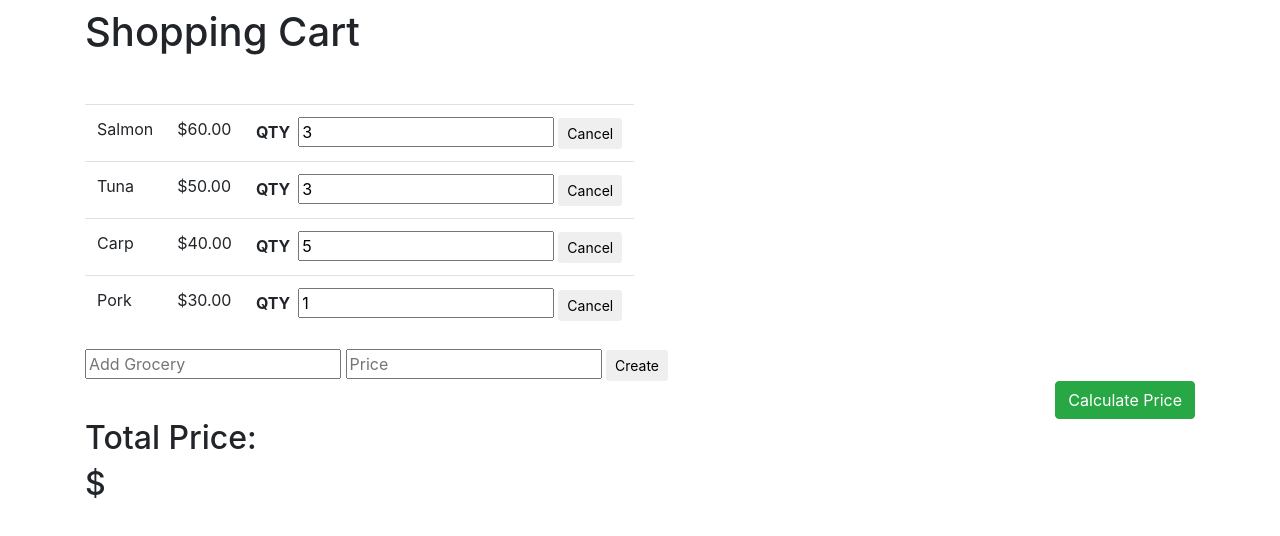
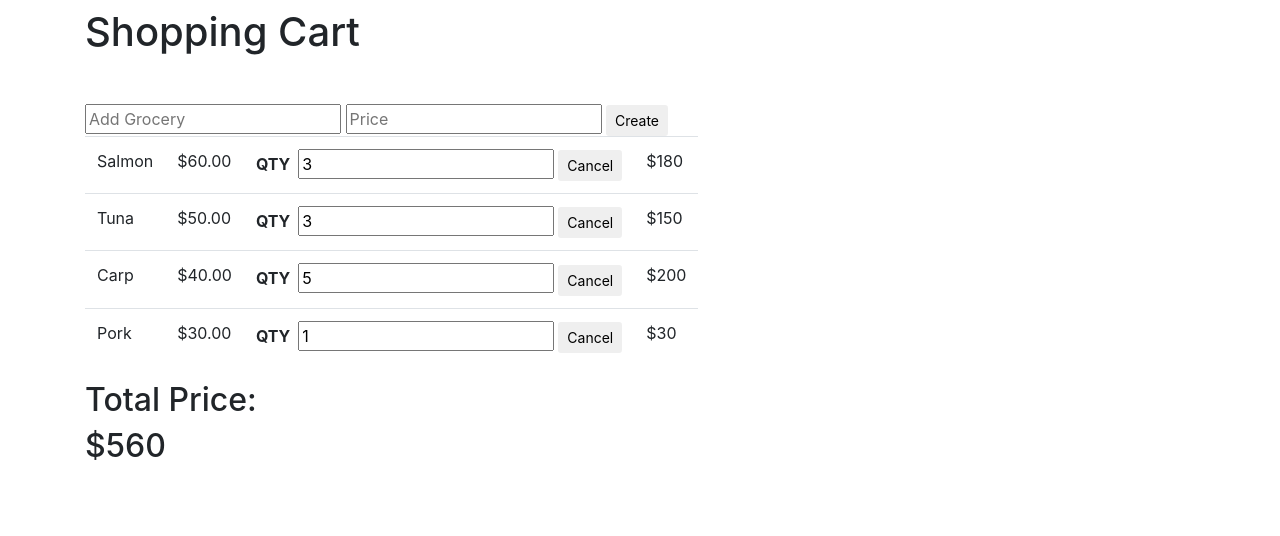
Before and after one commit to travisddraper/Simple_Shopping_Cart, a plain HTML site: page index.html in a window 1280 px wide. Drawn offline with nearby package versions, Linux system fonts and the light colour scheme.

Commit message:
table functionality complete

```diff
--- a/index.html
+++ b/index.html
@@ -19,30 +19,6 @@
       <h1 class='mb-5 mt-2'>Shopping Cart</h1>
       <div class="row">
         <div class="col-12">
-          <table class="table table-responsive">
-            <tbody>
-              <tr>
-                <td class="grocery">Salmon</td>
-                <td class="price">$60.00</td>
-                <td class="quantity">QTY<input class="ml-2" type="number" value="3" /><button class='btn btn-sm remove ml-1'>Cancel</button></td>
-              </tr>
-              <tr>
-                <td class="grocery">Tuna</td>
-                <td class="price">$50.00</td>
-                <td class="quantity">QTY<input class="ml-2" type="number" value="3" /><button class='btn btn-sm remove ml-1'>Cancel</button></td>
-              </tr>
-              <tr>
-                <td class="grocery">Carp</td>
-                <td class="price">$40.00</td>
-                <td class="quantity">QTY<input class="ml-2" type="number" value="5" /><button class='btn btn-sm remove ml-1'>Cancel</button></td>
-              </tr>
-             <tr>
-               <td class="grocery">Pork</td>
-               <td class="price">$30.00</td>
-               <td class="quantity">QTY<input class="ml-2" type="number" value="1" /><button class='btn btn-sm remove ml-1'>Cancel</button></td>
-             </tr>
-            </tbody>
-          </table>
           <div>
             <form id="addGrocery">
               <input name="grocery" type='text' placeholder="Add Grocery" required />
@@ -50,7 +26,34 @@
               <button id="addItem" class='btn btn-sm'>Create</button>
             </form>
           </div>
-          <button class='btn btn-success float-right'>Calculate Price</button>
+          <table class="table table-responsive">
+            <tbody>
+              <tr>
+                <td class="grocery">Salmon</td>
+                <td class="price">$60.00</td>
+                <td class="quantity">QTY<input class="ml-2" type="number" value="3" /><button class='btn btn-sm remove ml-1'>Cancel</button></td>
+                <td class="cost"></td>
+              </tr>
+              <tr>
+                <td class="grocery">Tuna</td>
+                <td class="price">$50.00</td>
+                <td class="quantity">QTY<input class="ml-2" type="number" value="3" /><button class='btn btn-sm remove ml-1'>Cancel</button></td>
+                <td class="cost"></td>
+              </tr>
+              <tr>
+                <td class="grocery">Carp</td>
+                <td class="price">$40.00</td>
+                <td class="quantity">QTY<input class="ml-2" type="number" value="5" /><button class='btn btn-sm remove ml-1'>Cancel</button></td>
+                <td class="cost"></td>
+              </tr>
+             <tr>
+               <td class="grocery">Pork</td>
+               <td class="price">$30.00</td>
+               <td class="quantity">QTY<input class="ml-2" type="number" value="1" /><button class='btn btn-sm remove ml-1'>Cancel</button></td>
+               <td class="cost"></td>
+             </tr>
+            </tbody>
+          </table>
         </div>
       </div>
       <h2>Total Price:</h2>
--- a/js/application.js
+++ b/js/application.js
@@ -1,18 +1,72 @@
-//inside of the ready function of jQuery, I need to run a price update
-//that appends to each <tr> a $$ amount based on the value inputed to
-//the quantity field
+function removeDollarSign(string) {
+    var newString = '';
+    for(i=0;i<string.length;i++) {
+        if(string[i] !== '$') {
+            newString += string[i];
+        }
+    }
+    return newString;
+}
 
-//Need to create a "Cancel" button that will remove its <tr> and need
-//to make sure I add this on the document.body so it is appended to each
-//<tr> that is created and not just the ones that exist.
+var costCalculator = function (ele) {
+
+    var groceryString = $(ele).find('.price').text();
+
+    var groceryPrice = removeDollarSign(groceryString);
+
+    var quantity = parseFloat($(ele).find('.quantity input').val())
+
+    var cost = groceryPrice * quantity
+
+    return cost
+}
+
+var sum = function (acc, x) {return acc + x};
+
+var costUpdater = function (ele) {
+
+    var totalPriceArray = [];
+
+    $('tbody tr').each(function (i, ele) {
+
+        var groceryCost = costCalculator(ele);
+
+        totalPriceArray.push(groceryCost);
+
+        $(this).find('.cost').html('$'+ groceryCost);
+
+    })
+
+    if(totalPriceArray.length === 0) {
+
+        $('#totalPrice').html("$" + 0);
+
+    } else {
+
+        var totalPrice = totalPriceArray.reduce(sum);
+
+        $('#totalPrice').html("$" + totalPrice);
+    }
+
+
+}
 
 
 $(document).ready(function() {
+
+    costUpdater();
 
     $(document).on('click', '.btn.remove', function (event) {
 
         $(this).closest('tr').remove();
 
+        costUpdater();
+
+    })
+
+    $(document).on('change', '.quantity input', function (event) {
+
+        costUpdater();
     })
 
     $('#addGrocery').on('submit', function (event) {
@@ -22,10 +76,9 @@ $(document).ready(function() {
         var grocery = $(this).children('[name=grocery]').val();
         var price = $(this).children('[name=price]').val();
 
-        console.log(grocery);
-        console.log(price);
+        $('tbody').append('<tr>' + '<td class="grocery">' + grocery + '</td>' + '<td class="price">$' + price + '</td>' + '<td class="quantity">QTY<input class="ml-2" type="number" value="1" /><button class="btn btn-sm remove ml-1">Cancel</button></td>' + '<td class="cost">' + '</td>' + '</tr>')
 
-        $('tbody').append('<tr>' + '<td class="grocery">' + grocery + '</td>' + '<td class="price">$' + price + '</td>' + '<td class="quantity">QTY<input class="ml-2" type="number" value="" /><button class="btn btn-sm remove ml-1">Cancel</button></td>' + '</tr>')
+        costUpdater();
 
         $(this).children('[name=grocery]').val('');
         $(this).children('[name=price]').val('');
```
